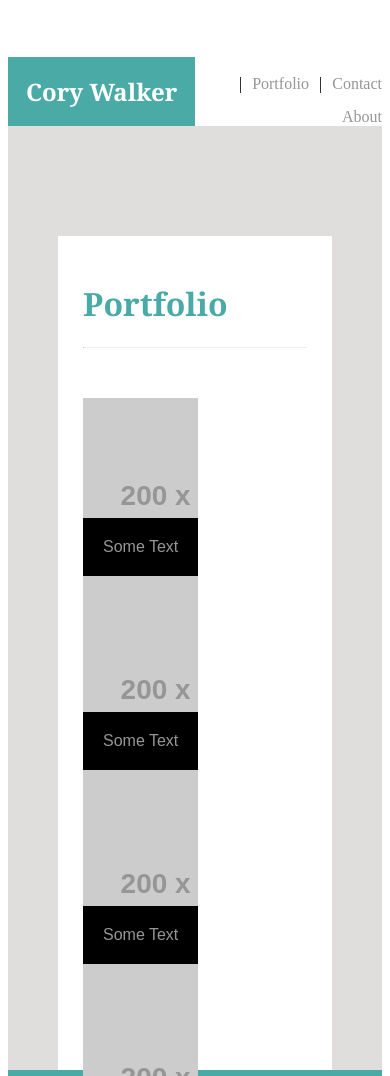
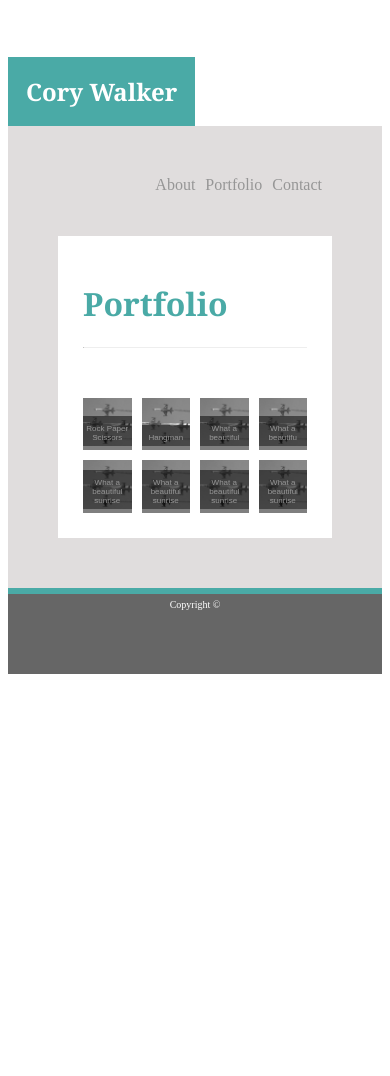
Before and after one commit to GospelBeats/Basic-Portfolio, a plain HTML site: page portfolio.html in a window 390 px wide. Shown: the top 1076 px of the page. After the commit the page ends 844 px from the top, so only its background shows below. Drawn offline with Linux system fonts and the light colour scheme; placeholder pictures from the web are drawn by us.

Commit message:
added css grid and media queries

```diff
--- a/assets/css/style.css
+++ b/assets/css/style.css
@@ -17,14 +17,12 @@ p {
    max-width: 960px;
    margin:auto;
    padding:50px;
-   height: 100vh;
 }
 
 .main {
 margin-top: 60px;
 padding:25px;
 background-color:white;
-height:100%;
 }
 
 #name {
@@ -58,8 +56,8 @@ hr {
     padding-right:10px;
   }
 
-  .footer {
-      position: relative;
+   .footer {
+      bottom: 0px;
       background-color: #666;
       height:80px;
       text-align: center;
@@ -70,9 +68,19 @@ hr {
       height:6px;
   }
 
+  /* .footer {
+   left: 0;
+   bottom: 0;
+   width: 100%;
+   background-color: red;
+   color: white;
+   text-align: center;
+  } */
+
   #cc {
-      position: absolute;
-      bottom: 5px;
+      /* position: absolute; */
+      /* bottom: 5px; */
+      margin-bottom: 0px;
       color:white;
       font-size: 10px;
   }
@@ -126,6 +134,57 @@ background-color:black;
 padding: 20px;
 }
 
-.wrapper {
+img {
+  height:auto;
+  width: 100%;
+}
+
+.hide {
+	display:none;
+}
+
+
+@media (max-width:700px){
+	.vl, .hd {
+		display:none;
+	}
+	.hide {
+		display:block;
+		padding-right:10px;
+	}
 
 }
+
+/*Portfolio CSS*/
+
+.grid-container {
+  display: grid;
+  grid-template-columns: auto auto auto auto;
+  grid-gap: 10px;
+}
+
+.img {
+  display: inline;
+}
+
+.img-container {
+  position: relative;
+  font-family: Arial;
+}
+
+.text-block {
+  position: absolute;
+  bottom: 20px;
+  background-color: rgba(0, 0, 0, 0.5);
+  color: white;
+  width:100%;
+  height:auto;
+  text-align: center;
+}
+
+@media (max-width:700px) {
+.text-block {
+  font-size: 8px;
+  bottom: 0px;
+  }
+}
--- a/portfolio.html
+++ b/portfolio.html
@@ -4,37 +4,113 @@
 <title>Portfolio</title>
 <meta name="viewport" content="width=device-width, initial-scale=1">
 <link rel="stylesheet" href="assets/css/style.css">
+
 </head>
 <body>
 <div class="outter">
     <div class="nav">
         <nav>
            <h1 id="name">Cory Walker</h1>
-                <a href="contact.html"> Contact </a>
+           <a class="hd" href="contact.html"> Contact </a>
            <div class="vl">|</div>
-                <a href="portfolio.html"> Portfolio </a>
+           <a class="hd" href="portfolio.html"> Portfolio </a>
            <div class="vl">|</div>
-                <a href="index.html"> About </a>
+           <a class="hd" href="index.html"> About </a>
         </nav>
     </div>
 <div class="container">
 
+<a class="hide" href="contact.html" > Contact </a>
+<a class="hide" href="portfolio.html"> Portfolio </a>
+<a class="hide" href="index.html"> About </a>
+
+
   <div class="main">
     <h1>Portfolio</h1>
     <hr>
-    <div class="imageContainer"><p class="imgtext">Some Text</p></div>
-    <div class="imageContainer"><p class="imgtext">Some Text</p></div>
-    <div class="imageContainer"><p class="imgtext">Some Text</p></div>
-    <div class="imageContainer"><p class="imgtext">Some Text</p></div>
-    <div class="imageContainer"><p class="imgtext">Some Text</p></div>
+
+	<div class="grid-container">
+		<a href="#">
+		<div class="img-container">
+		<img src="assets/images/planes.jpg" alt="" width="200" height="200">
+		<div class="text-block">
+		<p>Rock Paper Scissors</p>
+		</div>
+		</div>
+		</a>
+
+		<a href="#">
+		<div class="img-container">
+		<img src="assets/images/planes.jpg" alt="" width="200" height="200">
+		<div class="text-block">
+		<p>Hangman</p>
+		</div>
+		</div>
+		</a>
+
+		<a href="#">
+		<div class="img-container">
+		<img src="assets/images/planes.jpg" alt="" width="200" height="200">
+		<div class="text-block">
+		<p>What a beautiful</p>
+		</div>
+		</div>
+		</a>
+
+		<a href="#">
+		<div class="img-container">
+		<img src="assets/images/planes.jpg" alt="" width="200" height="200">
+		<div class="text-block">
+		<p>What a beautifu</p>
+		</div>
+		</div>
+		</a>
+
+		<a href="#">
+		<div class="img-container">
+		<img src="assets/images/planes.jpg" alt="" width="200" height="200">
+		<div class="text-block">
+		<p>What a beautiful sunrise</p>
+		</div>
+		</div>
+		</a>
+
+		<a href="#">
+		<div class="img-container">
+		<img src="assets/images/planes.jpg" alt="" width="200" height="200">
+		<div class="text-block">
+		<p>What a beautiful sunrise</p>
+		</div>
+		</div>
+		</a>
+
+		<a href="#">
+		<div class="img-container">
+		<img src="assets/images/planes.jpg" alt="" width="200" height="200">
+		<div class="text-block">
+		<p>What a beautiful sunrise</p>
+		</div>
+		</div>
+		</a>
+
+		<a href="#">
+		<div class="img-container">
+		<img src="assets/images/planes.jpg" alt="" width="200" height="200">
+		<div class="text-block">
+		<p>What a beautiful sunrise</p>
+		</div>
+		</div>
+		</a>
+
 	</div>
 
+  </div>
+
+</div>
 </div>
 
 <div class="footer2"></div>
 <div class="footer"><span id="cc">Copyright &copy</span></div>
 
-</div><!--outter-->
-
 </body>
 </html>
```
Also changed, not shown: contact.html (+14 -11 lines), index.html (+14 -9 lines). Lines whose indentation alone changed are shown as unchanged.
